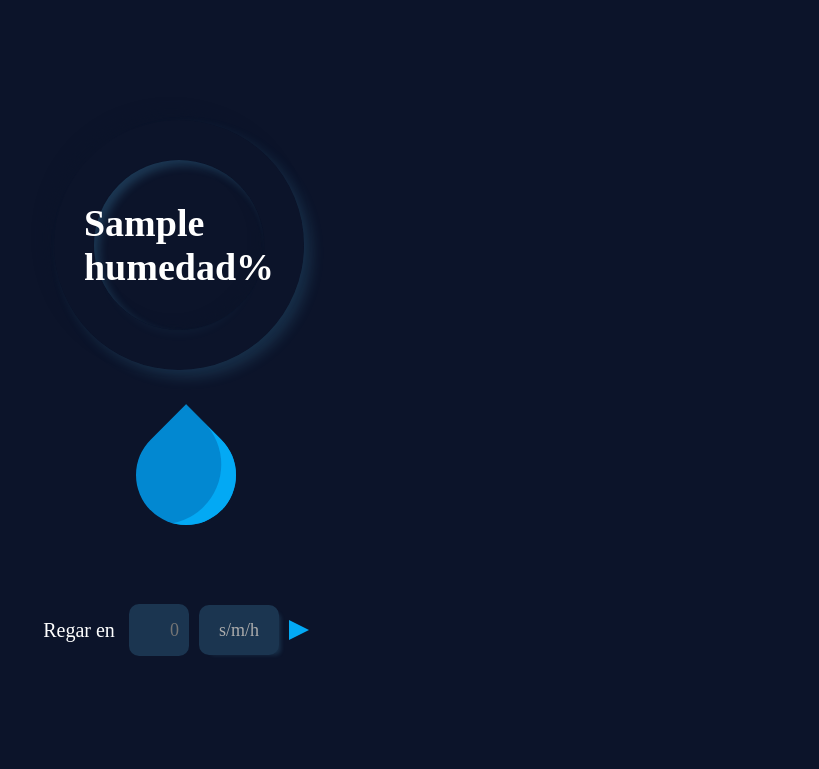
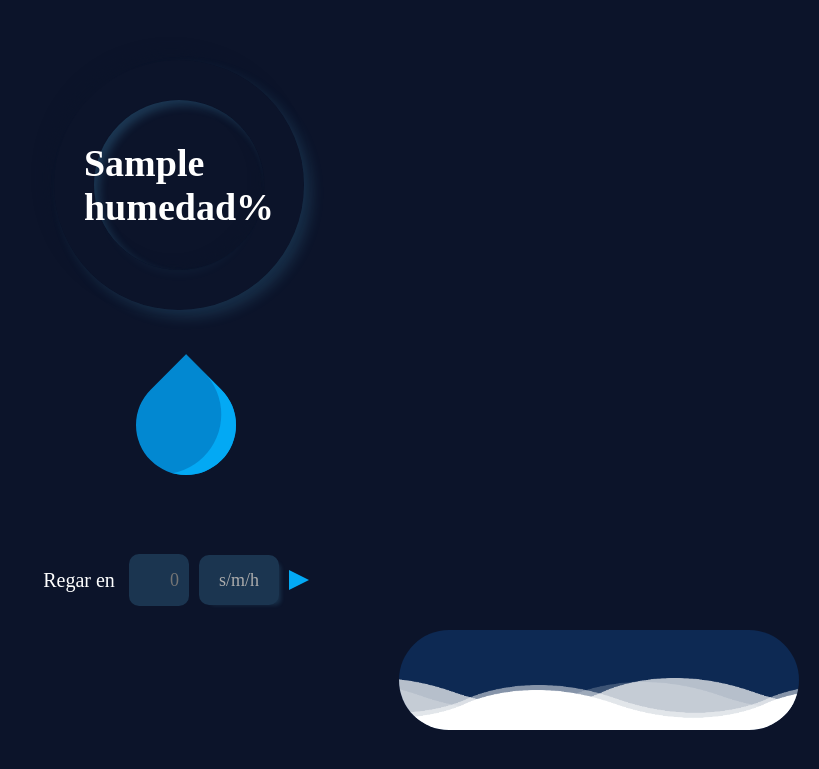
Before and after one commit to lucad-28/ServidorRiego, a Django app: template webserver/templates/webserver/index.html in a window 1280 px wide. Shown: the top 769 px of the page, without its empty margins (461-1280 px from the left). Run offline with Django 5.2, Linux system fonts and the light colour scheme; the template is opened without the code that fills it: most values are stand-ins (such as "Sample title", 1, 10 or a date in 2020); data that the repository does not hold is empty; parts of the project's set-up code (start-up, migrations or seed data) failed here and were passed over.

Commit message:
Html y css del modo grabando

```diff
--- a/webserver/static/webserver/style.css
+++ b/webserver/static/webserver/style.css
@@ -14,6 +14,7 @@
 }
 
 .skill {
+    margin: 10px;
     width: 250px; /* Modificado */
     height: 250px; /* Modificado */
     position: relative;
@@ -233,3 +234,89 @@
     overflow: visible;
     display: block;
 }
+.microfono{
+    margin-bottom: 20px;
+    padding-right: 20px;
+    width: 100%;
+    height: 100px;
+    display: flex;
+    justify-content: end;
+}
+.olas{
+    margin: 0;
+    padding: 0;
+    position: relative;
+    width: 400px;
+    height: 100px;
+    background: #0d2953;
+    border-radius: 60px;
+    overflow: hidden;
+}
+
+.olas::before, .olas::after{
+    content: "";
+    position: absolute;
+    width: 40px;
+    height: 40px;
+    border-radius: 50%;
+}
+
+.olas .ola{
+    position: absolute;
+    bottom: 0;
+    left: 0;
+    width: 100%;
+    height: 40px;
+    background: url(images/wave.png);
+    background-size: 300px 40px;
+}
+
+.olas .ola.ola1{
+    animation: animate 30s linear infinite;
+    z-index: 1000;
+    opacity: 1;
+    animation-delay: 0s;
+    bottom: 0;
+}
+
+.olas .ola.ola3{
+    animation: animate 15s linear infinite;
+    z-index: 998;
+    opacity: 0.2;
+    animation-delay: -2s;
+    bottom: 8px;
+}
+
+@keyframes animate {
+    0%{
+        background-position-x: 0;
+    }
+    100%{
+        background-position-x: 300px;
+    }
+}
+
+.olas .ola.ola4{
+    animation: animate2 5s linear infinite;
+    z-index: 997;
+    opacity: 0.7;
+    animation-delay: -5s;
+    bottom: 12px;
+}
+
+.olas .ola.ola2{
+    animation: animate2 15s linear infinite;
+    z-index: 999;
+    opacity: 0.5;
+    animation-delay: -5s;
+    bottom: 5px;
+}
+
+@keyframes animate2 {
+    0%{
+        background-position-x: 0;
+    }
+    100%{
+        background-position-x: -300px;
+    }
+}
--- a/webserver/templates/webserver/index.html
+++ b/webserver/templates/webserver/index.html
@@ -49,7 +49,14 @@
             </div>
             <div class="flecha"></div>
         </div>
-
+        <div class="microfono">
+            <div class="olas">
+                <div class="ola ola1"></div>
+                <div class="ola ola2"></div>
+                <div class="ola ola3"></div>
+                <div class="ola ola4"></div>
+            </div>
+        </div>
         <script src="{% static 'webserver/script.js' %}"></script>
     </body>
 </html>
```
Also changed, not shown: webserver/static/webserver/images/wave.png (added).
